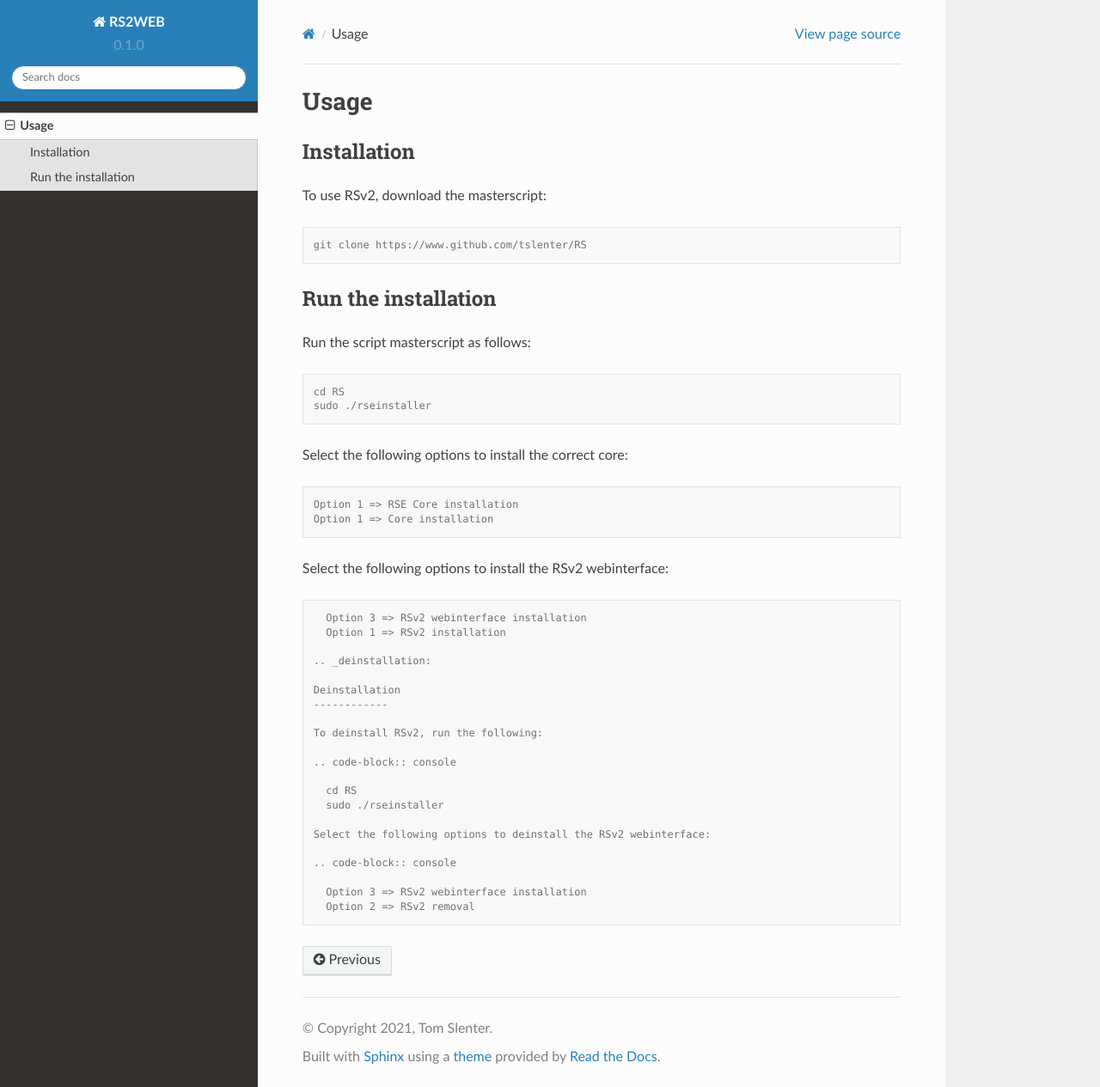
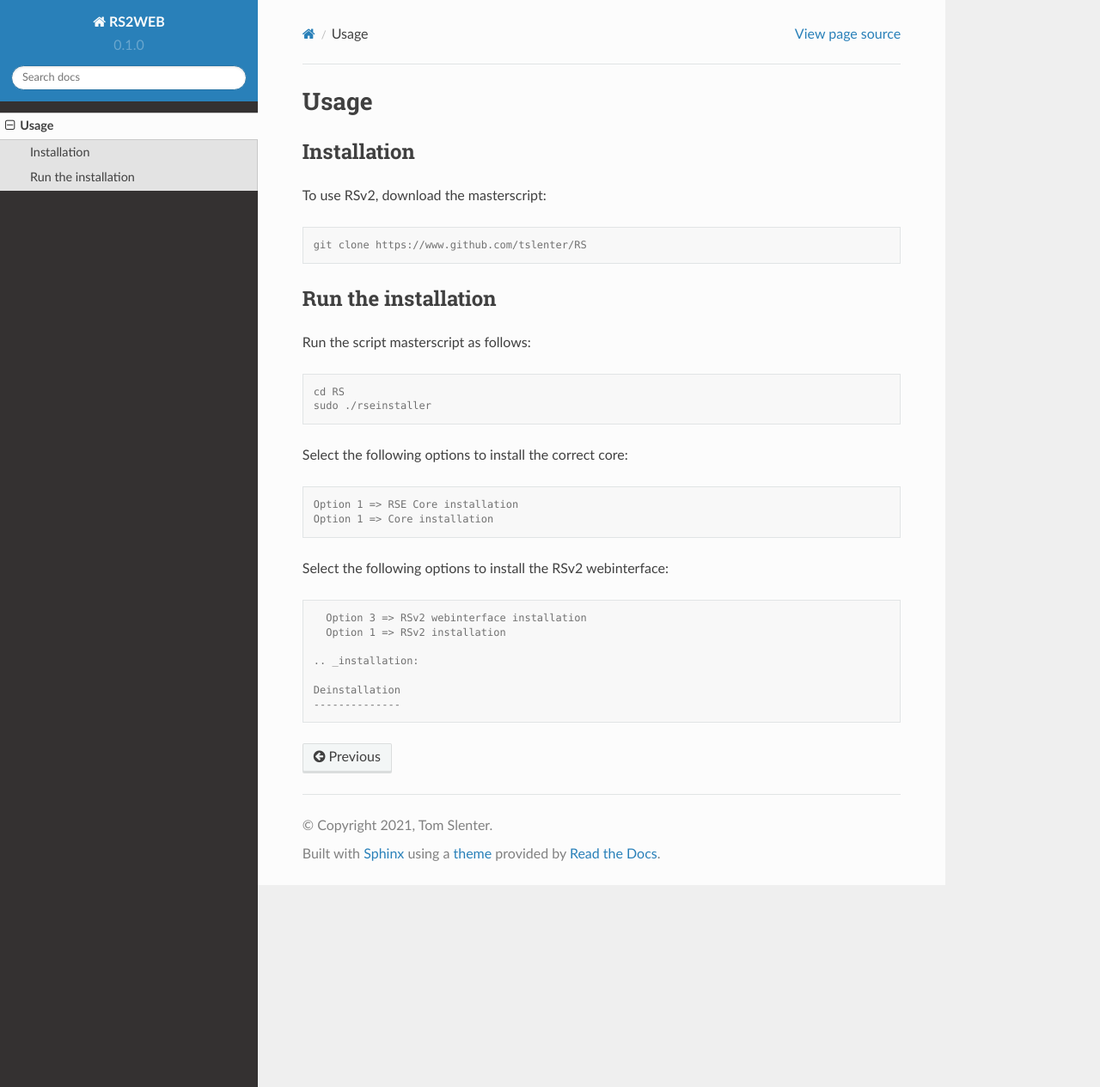
Before and after one commit to tslenter/RS2WEB, a Sphinx documentation site: the page built from docs/source/usage.rst, in a window 1280 px wide and 1265 px high. Shown: the whole window at 86% size. Built offline with Sphinx 7.4.7 and the Read the Docs theme 2.0.0, drawn with Linux system fonts in a browser that asks for light colours.

Commit message:
Update usage.rst

```diff
--- a/docs/source/usage.rst
+++ b/docs/source/usage.rst
@@ -36,21 +36,7 @@ Select the following options to install the RSv2 webinterface:
    Option 3 => RSv2 webinterface installation
    Option 1 => RSv2 installation
 
- .. _deinstallation:
+ .. _installation:
 
  Deinstallation
- ------------
-
- To deinstall RSv2, run the following:
-
- .. code-block:: console
-
-   cd RS
-   sudo ./rseinstaller
-
- Select the following options to deinstall the RSv2 webinterface:
-
- .. code-block:: console
-
-   Option 3 => RSv2 webinterface installation
-   Option 2 => RSv2 removal
+ --------------
```
